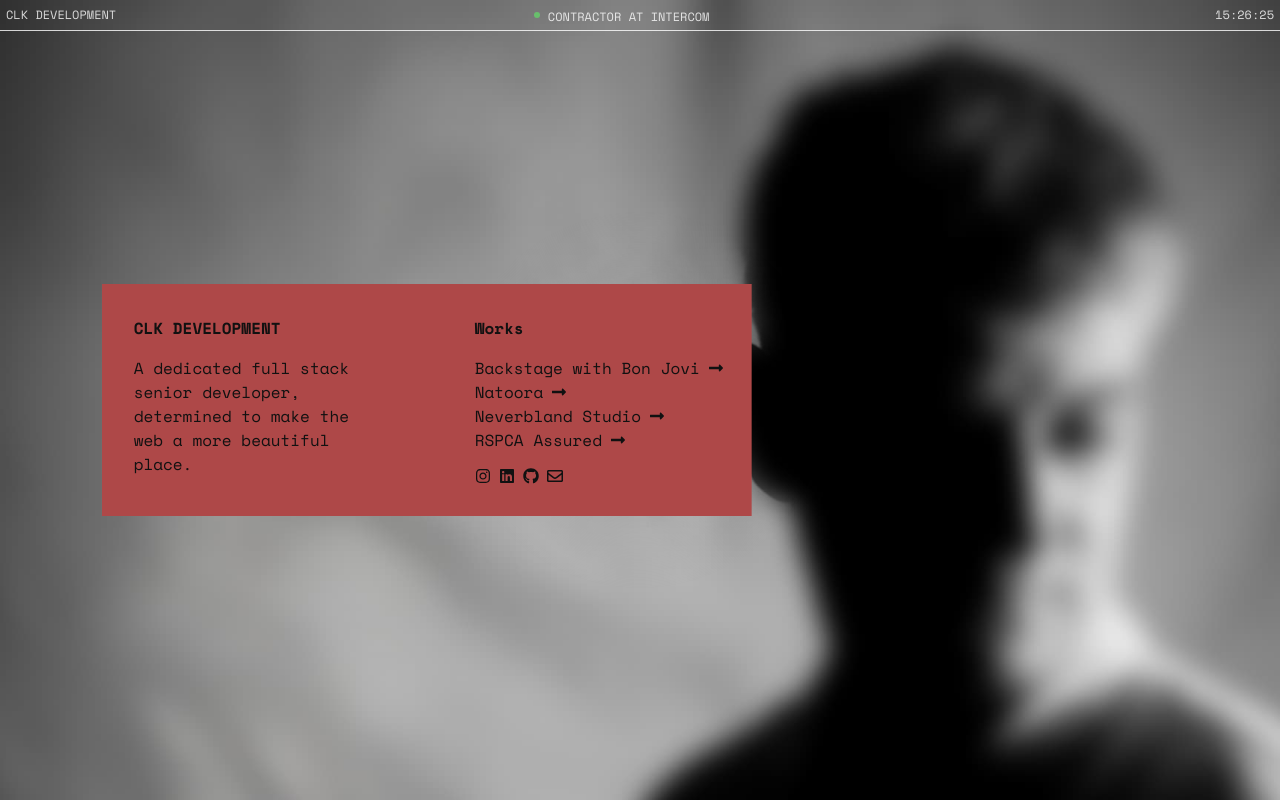
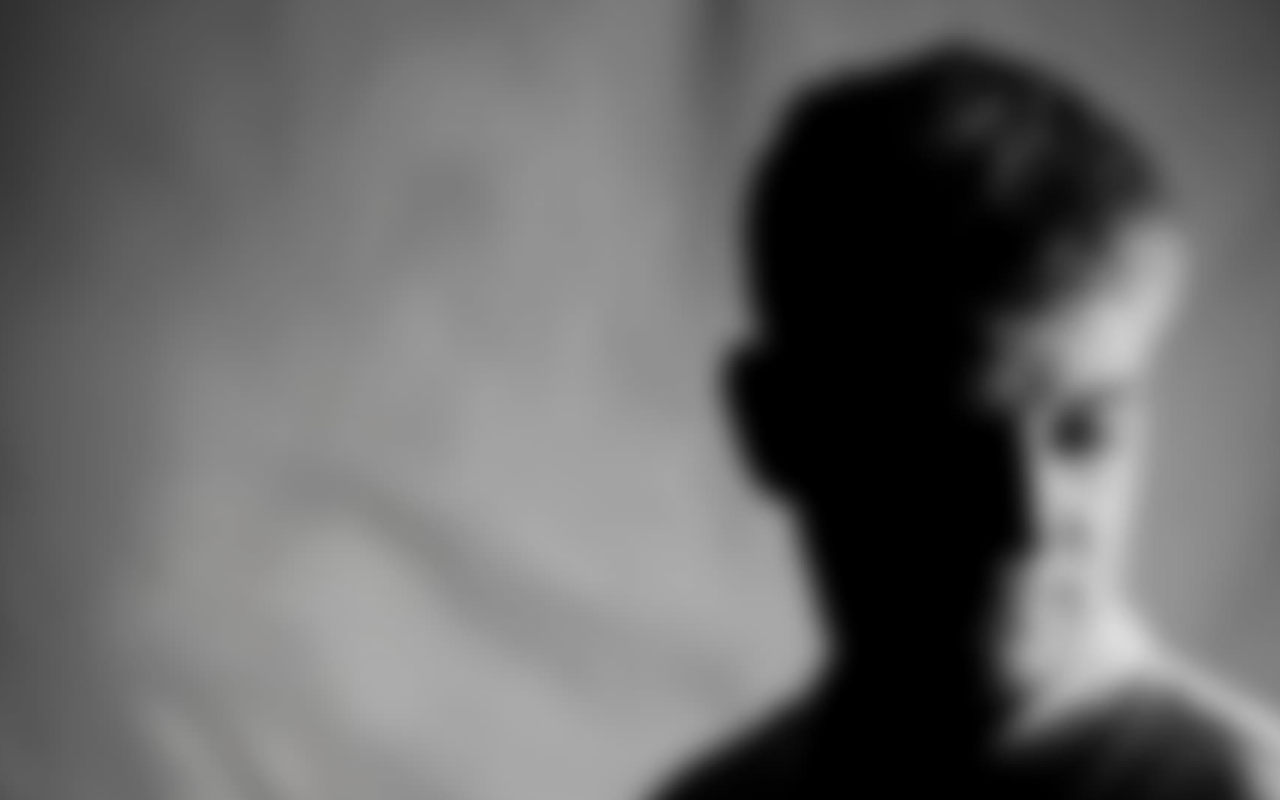
Before and after one commit to samclk/sam-clark-dev, a Next.js app: page / in a window 1280 px wide. Built offline with nearby package versions, Linux system fonts and the light colour scheme.

Commit message:
feat: add preloader

```diff
--- a/app/globals.css
+++ b/app/globals.css
@@ -55,6 +55,6 @@
   }
 
   body {
-    @apply bg-paper h-full w-full;
+    @apply h-full w-full bg-black;
   }
 }
--- a/app/page.tsx
+++ b/app/page.tsx
@@ -2,6 +2,7 @@ import { MaskEffect } from '../components/MaskEffect';
 import { Overlay } from '../components/Overlay';
 import { PageWrapper } from '../components/PageWrapper';
 import { TopBar } from '../components/TopBar';
+import { PreLoader } from '../components/PreLoader';
 
 export default function Home() {
   return (
@@ -11,6 +12,7 @@ export default function Home() {
       <div className="relative z-10 grid h-full place-items-center px-4 lg:w-2/3">
         <Overlay />
       </div>
+      <PreLoader />
     </PageWrapper>
   );
 }
--- a/components/MaskEffect/MaskEffect.tsx
+++ b/components/MaskEffect/MaskEffect.tsx
@@ -18,11 +18,11 @@ export const MaskEffect = () => {
     // Use quickTo for smooth, performant animation with easing
     // quickTo reuses the same tween internally, avoiding performance overhead
     const setX = gsap.quickTo(maskRef.current, xVar, {
-      duration: 2,
+      duration: 1.4,
       ease: 'power2.out',
     });
     const setY = gsap.quickTo(maskRef.current, yVar, {
-      duration: 2,
+      duration: 1.4,
       ease: 'power2.out',
     });
 
--- a/components/Overlay/Overlay.tsx
+++ b/components/Overlay/Overlay.tsx
@@ -43,15 +43,22 @@ const SOCIAL_LINKS: { title: string; url: string; icon: React.ReactElement }[] =
 
 export const Overlay = () => {
   return (
+    <div className="relative">
+      <span
+        id="coords"
+        className="font-space-mono absolute right-0 bottom-full mb-2 text-xs text-black opacity-0"
+      ></span>
       <div
         id="overlay-container"
-      className="bg-red text-md max-w-[650px] p-6 text-black lg:p-8"
-      style={{ clipPath: 'inset(0 0 0 0)' }}
+        className="bg-red/80 text-md max-w-[650px] p-6 text-black lg:p-8"
+        style={{ clipPath: 'inset(0 100% 0 0)' }}
       >
         <div id="overlay-content" className="font-space-mono grid gap-12 opacity-0 lg:grid-cols-2 lg:gap-24">
           <div>
             <h1 className="mb-2 font-bold uppercase lg:mb-4">CLK Development</h1>
-          <p>A dedicated full stack senior developer, determined to make the web a more beautiful place.</p>
+            <p className="text-justify">
+              A dedicated full stack senior developer, determined to make the web a more beautiful place.
+            </p>
           </div>
           <div className="w-fit">
             <h2 className="mb-2 font-bold lg:mb-4">Works</h2>
@@ -92,5 +99,6 @@ export const Overlay = () => {
           </div>
         </div>
       </div>
+    </div>
   );
 };
--- a/components/PageWrapper/PageWrapper.tsx
+++ b/components/PageWrapper/PageWrapper.tsx
@@ -2,6 +2,9 @@
 import gsap from 'gsap';
 import { useGSAP } from '@gsap/react';
 import * as React from 'react';
+import { ScrambleTextPlugin } from 'gsap/all';
+
+gsap.registerPlugin(ScrambleTextPlugin);
 
 export const PageWrapper = ({ children }: { children: React.ReactNode }) => {
   const pageWrapperRef = React.useRef<HTMLDivElement>(null);
@@ -10,21 +13,47 @@ export const PageWrapper = ({ children }: { children: React.ReactNode }) => {
     () => {
       const tl = gsap.timeline();
 
+      tl.to('#noise', {
+        opacity: 1,
+        duration: 1,
+        ease: 'power2.inOut',
+      });
+
+      tl.fromTo(
+        '#pre-loader-text',
+        {
+          y: 10,
+          opacity: 0,
+        },
+        {
+          y: 0,
+          opacity: 1,
+          duration: 0.6,
+          ease: 'power2.inOut',
+        },
+      );
+
+      tl.to(
+        '#pre-loader-bar',
+        {
+          clipPath: 'inset(0 0% 0 0)',
+          duration: 2,
+          ease: 'power2.inOut',
+        },
+        '>-0.3',
+      );
+
+      tl.to('#pre-loader', {
+        clipPath: 'inset(0 0% 100% 0)',
+        duration: 0.6,
+        ease: 'power2.inOut',
+      });
+
       tl.to('#blur-image', {
         opacity: 1,
         duration: 2,
         ease: 'power2.inOut',
       });
-
-      tl.to(
-        '#noise',
-        {
-          opacity: 1,
-          duration: 3,
-          ease: 'power2.inOut',
-        },
-        '<',
-      );
 
       tl.from(
         '#blur-image',
@@ -65,14 +94,35 @@ export const PageWrapper = ({ children }: { children: React.ReactNode }) => {
         },
         '>-0.2',
       );
-      tl.from(
+      tl.to(
         '#overlay-container',
         {
-          clipPath: 'inset(0 100% 0 0)',
-          duration: 0.4,
-          ease: 'circ.inOut',
+          clipPath: 'inset(0 0% 0 0)',
+          duration: 1,
+          ease: 'power2.inOut',
         },
         '>-0.4',
+      );
+      tl.to(
+        '#coords',
+        {
+          opacity: 1,
+          duration: 0.2,
+          ease: 'power2.inOut',
+        },
+        '<0.1',
+      );
+      tl.to(
+        '#coords',
+        {
+          scrambleText: {
+            text: '52.7517° N, 0.4023° E',
+            chars: '0123456789',
+            speed: 0.3,
+          },
+          duration: 3,
+        },
+        '<0.1',
       );
 
       tl.to(
@@ -82,7 +132,7 @@ export const PageWrapper = ({ children }: { children: React.ReactNode }) => {
           duration: 0.4,
           ease: 'power2.inOut',
         },
-        '>-0.1',
+        '>-2.2',
       );
     },
     { scope: pageWrapperRef },
--- /dev/null
+++ b/components/PreLoader/PreLoader.tsx
@@ -0,0 +1,16 @@
+export const PreLoader = () => {
+  return (
+    <div id="pre-loader" className="bg-paper absolute inset-0 z-50 grid place-items-center">
+      <div className="font-space-mono relative block text-sm uppercase">
+        <span
+          id="pre-loader-bar"
+          style={{ clipPath: 'inset(0 100% 0 0)' }}
+          className="bg-red absolute block h-full w-full"
+        ></span>
+        <span id="pre-loader-text" className="relative z-10 block opacity-0">
+          CLK Development
+        </span>
+      </div>
+    </div>
+  );
+};
--- /dev/null
+++ b/components/PreLoader/index.ts
@@ -0,0 +1 @@
+export * from './PreLoader';
```
Also changed, not shown: public/image-card.jpg (deleted). Lines whose indentation alone changed are shown as unchanged.
